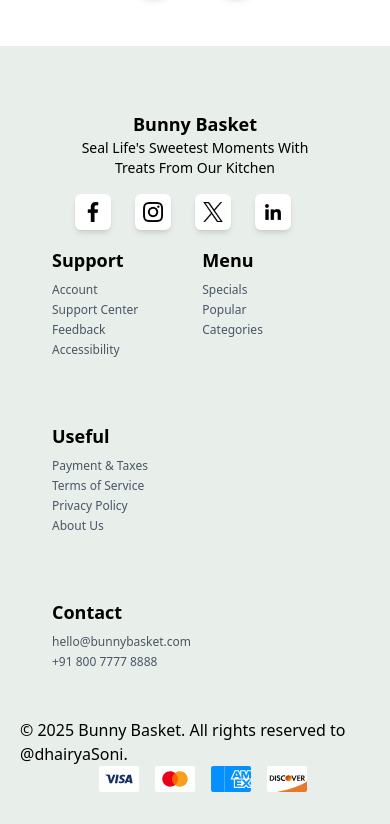
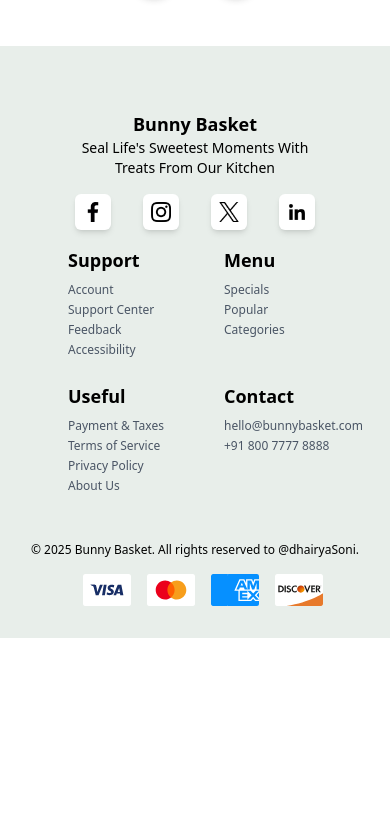
Before and after one commit to dhairyasonix/Bunny-Basket, a React (Vite) app: page / in a window 390 px wide. Shown: the part 10459-11283 px from the top of the page. After the commit the page ends 11097 px from the top, so only its background shows below. Built offline with nearby package versions, Linux system fonts and the light colour scheme.

Commit message:
fix footer layout

```diff
--- a/src/Components/Footer.jsx
+++ b/src/Components/Footer.jsx
@@ -17,7 +17,7 @@ const Footer = () => {
         <div className="flex mt-4 ">
           {socialMedia.map((item) => (
             <a
-              className="p-2 mr-6 lg:mr-4 bg-white  items-center justify-center rounded-md shadow-md  hover:shadow-lg hover:shadow-[#6B3B0A]/50 transition-shadow duration-300 hover:bg-[#6b3b0a] group "
+              className="p-2 mx-4 md:mx-0 md:mr-6 bg-white  items-center justify-center rounded-md shadow-md  hover:shadow-lg hover:shadow-[#6B3B0A]/50 transition-shadow duration-300 hover:bg-[#6b3b0a] group "
               key={item.platform}
               href={item.url}
             >
@@ -31,9 +31,9 @@ const Footer = () => {
           ))}
         </div>
       </div>
-      <div className="col-span-3 md:col-span-2  flex flex-wrap md:justify-between md:gap-8 gap-16 justify-start md:pl-32 mt-4 mx-8 md:m-0 ">
+      <div className="col-span-3 md:col-span-2 pl-4 md:px-0 flex flex-wrap md:justify-between md:gap-8 gap-x-12 gap-y-6 justify-start md:pl-32 mt-4 mx-8 md:m-0">
         {Object.keys(links).map((section, index) => (
-          <div key={index}>
+          <div className="w-[40%] md:w-fit " key={index}>
             <h4 className="font-semibold mb-2 text-lg">
               {section.charAt(0).toUpperCase() + section.slice(1)}
             </h4>
@@ -47,13 +47,13 @@ const Footer = () => {
           </div>
         ))}
       </div>
-      <div className=" col-span-3 flex flex-col lg:flex-row justify-between items-center mt-12">
+      <div className="gap-y-4 col-span-3 flex flex-col lg:flex-row justify-between items-center mt-12 text-xs md:text-lg">
         <h4>{copyright.text}</h4>
         <div className="flex">
           {payments.map((item, index) => (
             <img
               key={index}
-              className="w-10 ml-4 rounded-xs"
+              className="w-12 ml-4 rounded-xs"
               src={item}
               alt={item}
             />
```
